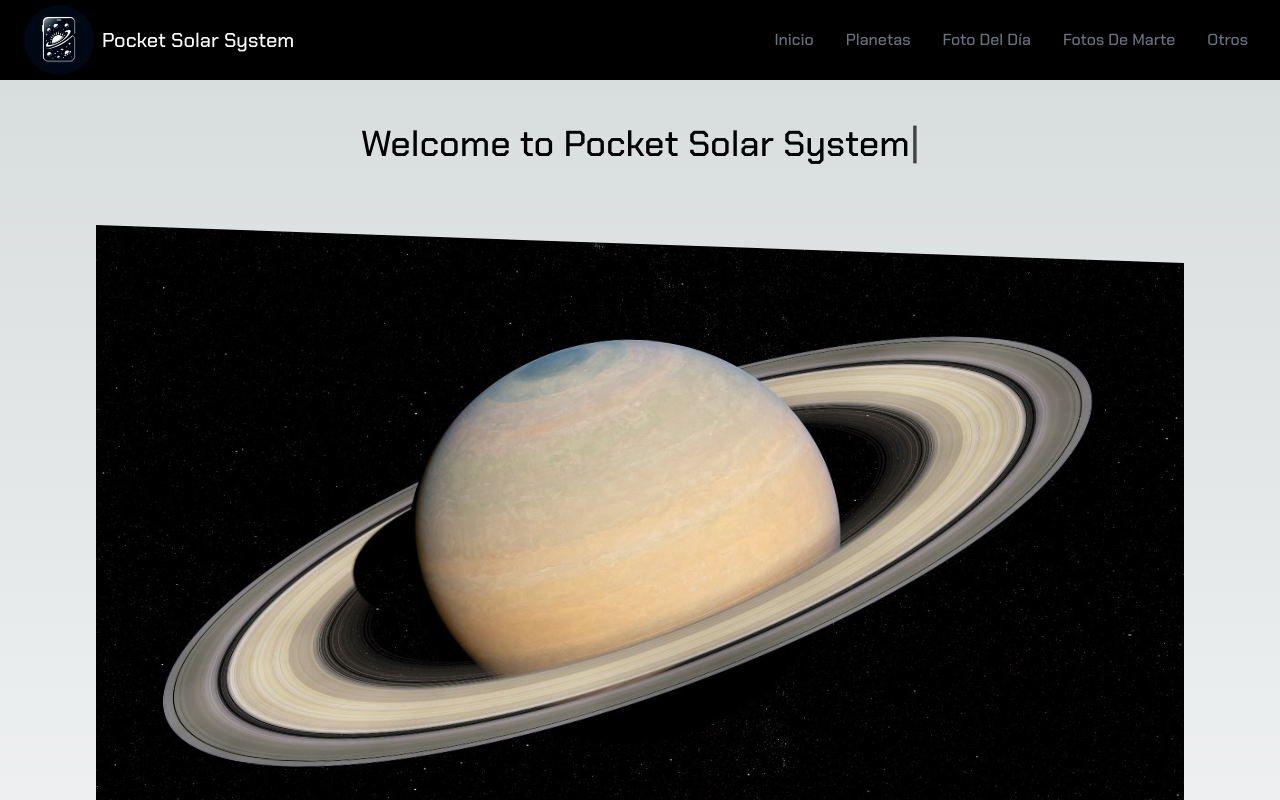
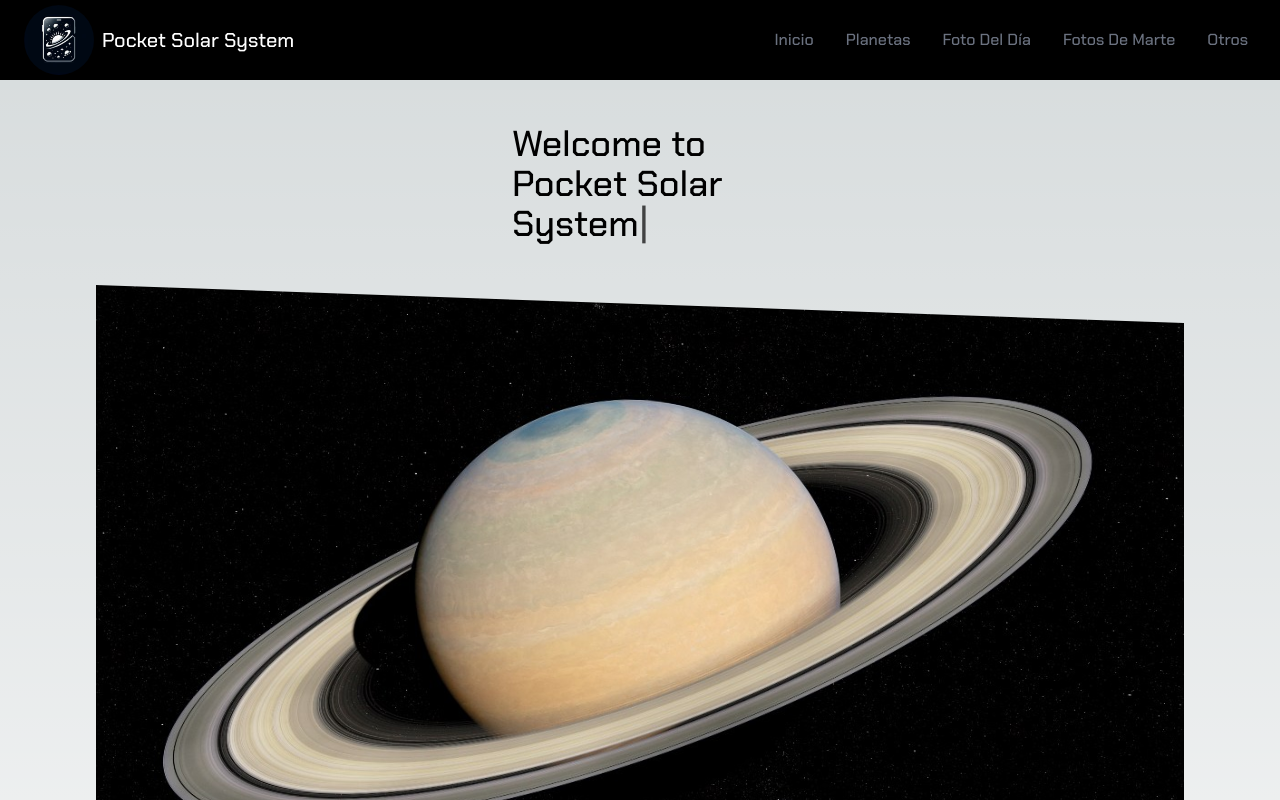
Before and after one commit to PocketSolarSystem/PocketSolarSystem, a Next.js app: page / in a window 1280 px wide. Shown: the top 800 px of the page. Built offline with nearby package versions, Linux system fonts and the light colour scheme.

Commit message:
prueba div vacio

```diff
--- a/src/app/page.tsx
+++ b/src/app/page.tsx
@@ -6,7 +6,7 @@ import Typewriter from 'typewriter-effect';
 export default function Home() {
   return (
     <main className="flex min-h-screen flex-col items-center p-24">
-
+      <div className="sm:w-64 sm:h-32 box-shadow-none">
         <h1 className="text-4xl mt-7">
             <Typewriter
               onInit={typewriter => {
@@ -19,6 +19,8 @@ export default function Home() {
               }}
             />
         </h1>
+      </div>
+
         <div>
           <Image
             src="/saturno-inicio.jpg"
```
Lines whose indentation alone changed are shown as unchanged.
